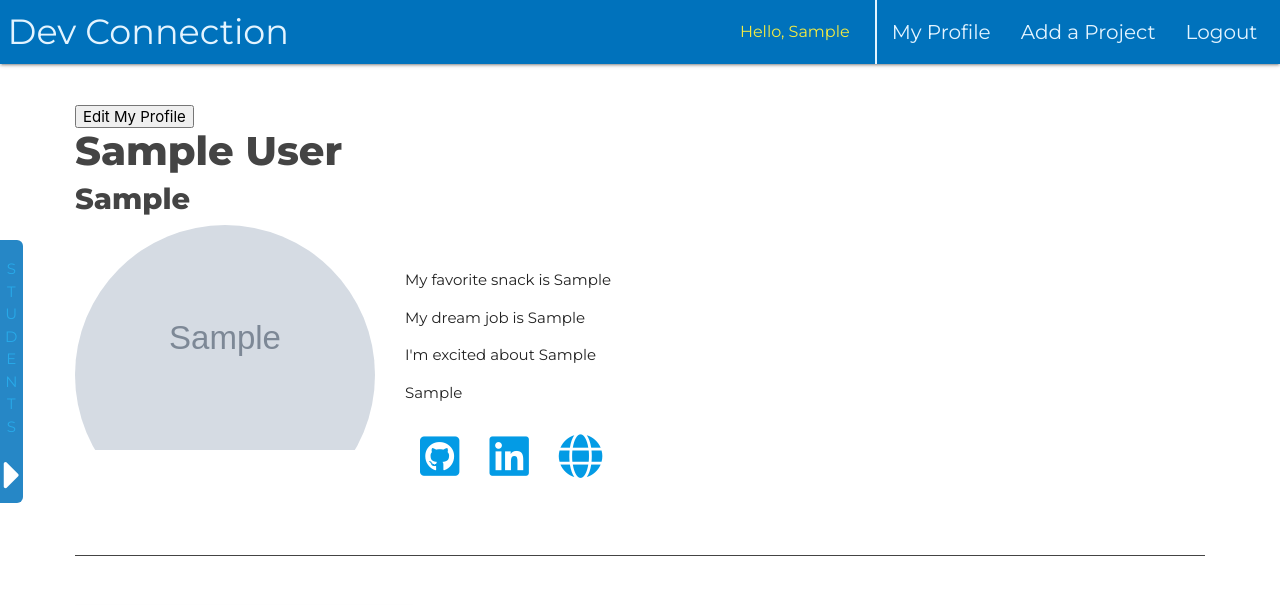
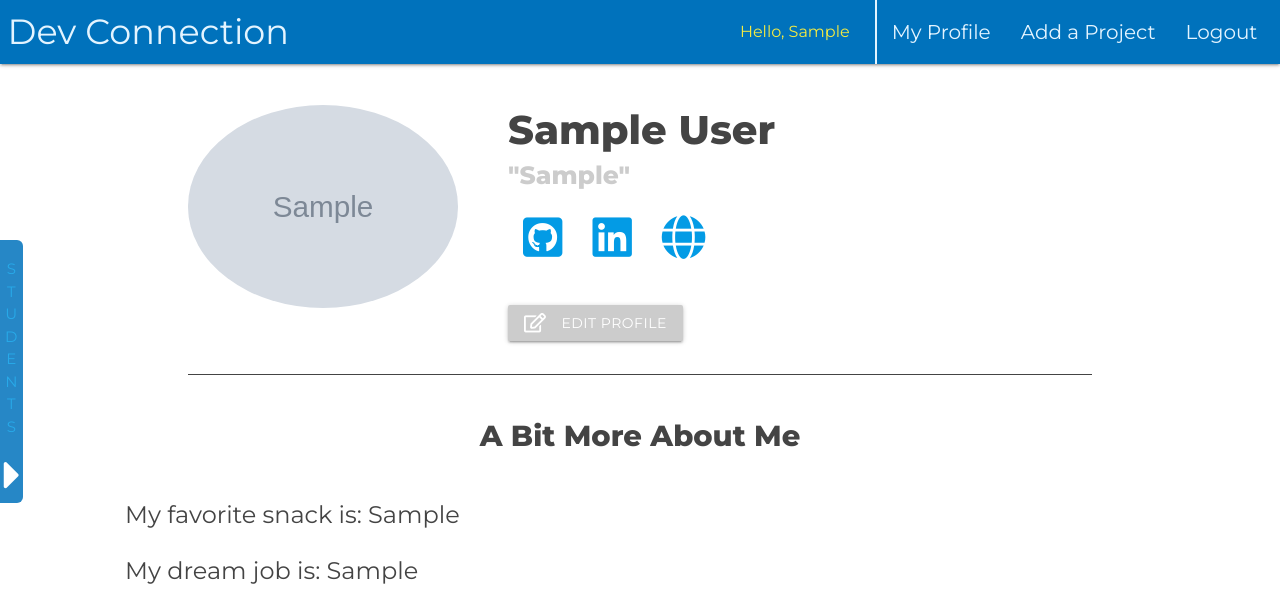
Before and after one commit to tay-solis/dev-connection, a Django app: a page that uses templates/dev_connect/profile.html in a window 1280 px wide. Shown: the top 605 px of the page. Run offline with Django 3.2, Linux system fonts and the light colour scheme; a user stored in the database is signed in; tables that the repository leaves empty hold one stand-in row (values such as "Sample post"); grey boxes marked "Sample" are stand-in pictures; some libraries are stand-ins or nearby versions.

Commit message:
adds profile page changes

```diff
--- a/static/css/styles.css
+++ b/static/css/styles.css
@@ -1,6 +1,9 @@
 /* ====== COLORS ======*/
 /*
 Dark grey: #444444;
+.grey{
+ color: #444444;
+ }
 Blue: #0072bc;
 Drop Shadow: #ABADCC;
 Light Grey: #ccc;
@@ -580,10 +583,38 @@ aside{
 .about{
   display: flex;
   flex-direction: row;
-  align-items: flex-end;
+  align-items: center;
+  flex-wrap: wrap;
+  margin: 0 10%;
 }
 
-.headshot{
+.about-me h2 {
+  text-align: center;
+}
+
+.student-title{
+  margin-left: 20px;
+}
+
+.ccc {
+ color: #ccc;
+ font-size: 25px;
+ background-color: none;
+ }
+
+ .quotes {
+  font-weight: 800;
+  font-size: 200%;
+ }
+
+ .headshot {
+  width: 300px;
+  padding: 0 30px 30px 0;
+ }
+
+
+
+/*.headshot{
   width: 300px;
   height: 300px;
   overflow: hidden;
@@ -591,10 +622,14 @@ aside{
 }
 .headshot img{
   max-width: 100%;
-}
+  overflow: hidden;
+  min-width: 300px;
+  min-height: 100%;
+}*/
 .about-text{
-  width: 65%;
-  padding: 2em;
+  width: 100%;
+  margin-left: 20px;
+  padding: .75em 2em;
 }
 
 .links ul{
@@ -605,6 +640,11 @@ aside{
 }
 .links li{
   margin: 1em;
+  transition: color .6s ease-in-out;
+}
+
+.links i:hover {
+  color: #000;
 }
 
 .projects{
@@ -619,6 +659,20 @@ aside{
 }
 .project img{
   max-width: 100%;
+}
+
+.about .btn {
+  background-color: #ccc;
+  margin-top: 30px;
+  transition: color .5s ease-in-out;
+}
+
+.about .btn:hover {
+  background-color: #000;
+}
+
+.about .btn:active {
+  background-color: teal;
 }
 
 /* ================================================================*/
@@ -637,3 +691,27 @@ header{
 .show {
   display: block;
 }
+
+ @media screen and (max-width: 380px){
+.headshot {
+  width: 100%;
+  padding: 0 0px 30px 0;
+ }
+.about-text{
+  width: 100%;
+  margin: 0;
+  padding: 0;
+  margin-left: 0;
+  font-size: 90%;
+}
+
+.student-title{
+  margin: 0px 0 0 0;
+}
+
+.about {
+  margin: 0;
+  padding: 0;
+  flex-direction: column;
+  }
+}
--- a/templates/dev_connect/profile.html
+++ b/templates/dev_connect/profile.html
@@ -4,43 +4,48 @@
 {% include 'partials/nav_bar.html' %}
 
 <main class="content">
-  {% if student.username == user.username and user.is_authenticated %}
-  <a href="{% url 'edit_profile' %}"><button>Edit My Profile</button></a>
-  {% endif %}
-  <div class="title">
-    <h1>{{ student.first_name}} {{student.last_name}}</h1>
-    <h2>{{ profile.tag_line }}</h2>
+  <section class="about">
+
+  <div class="headshot">
+      <img src="{{profile.image.url}}" class="circle responsive-img" />
   </div>
-  <section class="about">
-    <div class="headshot">
-      <img src="{{profile.image.url}}" />
-    </div>
-    <div class="about-text">
-      <p>
-        My favorite snack is <span class="about-answer">{{profile.favorite_snack}}</span>
-      </p>
-      <p>
-        My dream job is <span class="about-answer">{{profile.dream_job}}</span>
-      </p>
-      <p>
-        I'm excited about <span class="about-answer">{{profile.favorite_tech}}</span>
-      </p>
-      <div class="skills">
-        <p>
-          {{profile.skills}}
-        </p>
-      </div>
-      <div class="links">
+
+    <div class="student-title">
+      <h1>{{ student.first_name}} {{student.last_name}}</h1>
+      <h2 class="ccc">"{{ profile.tag_line }}"</h2>
+
+  <div class="links">
         <ul>
           <li><a href="{{profile.github_link}}"><i class="fab fa-github-square"></i></a></li>
           <li><a href="{{profile.linkedin_link}}"><i class="fab fa-linkedin"></i></a></li>
           <li><a href="{{profile.website_link}}"><i class="fas fa-globe"></i></a></li>
         </ul>
-
+          {% if student.username == user.username and user.is_authenticated %}
+   <a class="waves-effect waves-light btn" href="{% url 'edit_profile' %}"><i class="material-icons left far fa-edit"></i>Edit Profile</a>
+  <!-- <a href="{% url 'edit_profile' %}"><button>Edit My Profile</button></a> -->
+  {% endif %}
       </div>
     </div>
+  </div>
+</section>
 
-  </section>
+<section class="about-me">
+  <h2>A Bit More About Me</h2>
+
+  <div class="about-text">
+
+      <h3>My favorite snack is: <span class="about-answer">{{profile.favorite_snack}}</span></h3>
+      <h3>My dream job is: <span class="about-answer">{{profile.dream_job}}</span></h3>
+      <h3>I'm excited about: <span class="about-answer">{{profile.favorite_tech}}</span></h3>
+
+      <div class="skills">
+        <h3>
+          {{profile.skills}}
+        </h3>
+      </div>
+</section>
+
+
   <section class="projects">
     {% for project in projects %}
 
--- a/templates/pages/about.html
+++ b/templates/pages/about.html
@@ -1,4 +1,4 @@
-{% extends 'base.html' %}
+3{% extends 'base.html' %}
 
 {% block content %}
 {% include 'partials/nav_bar.html' %}
```
